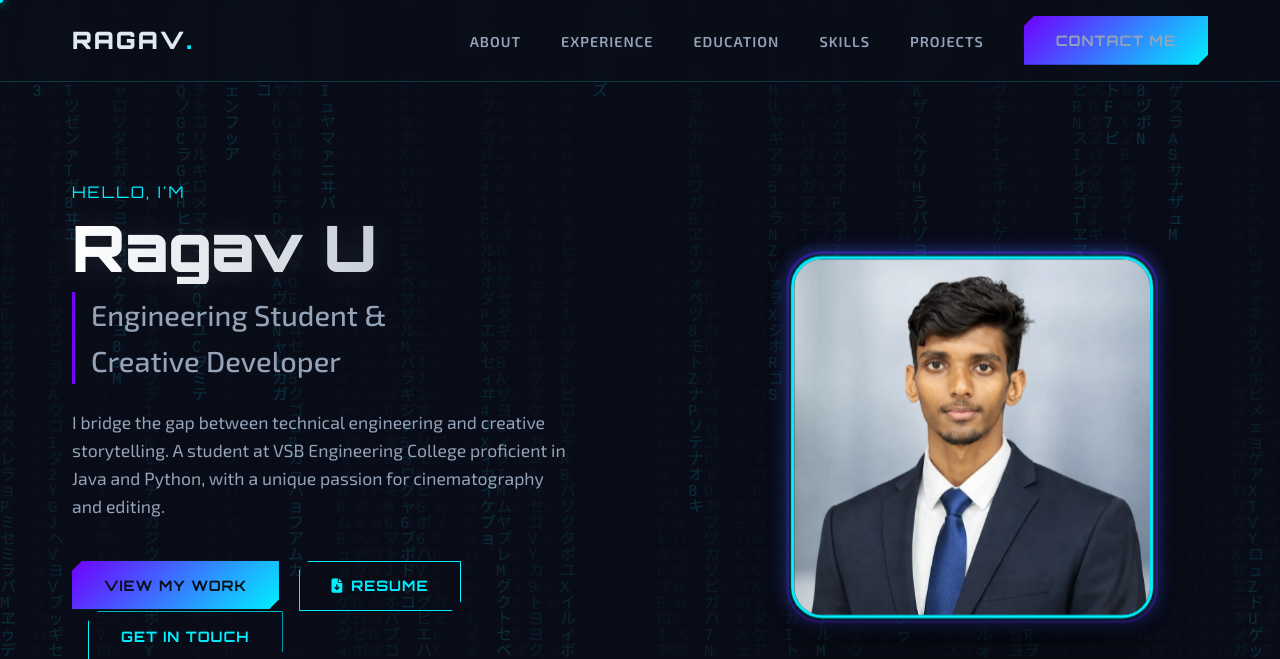
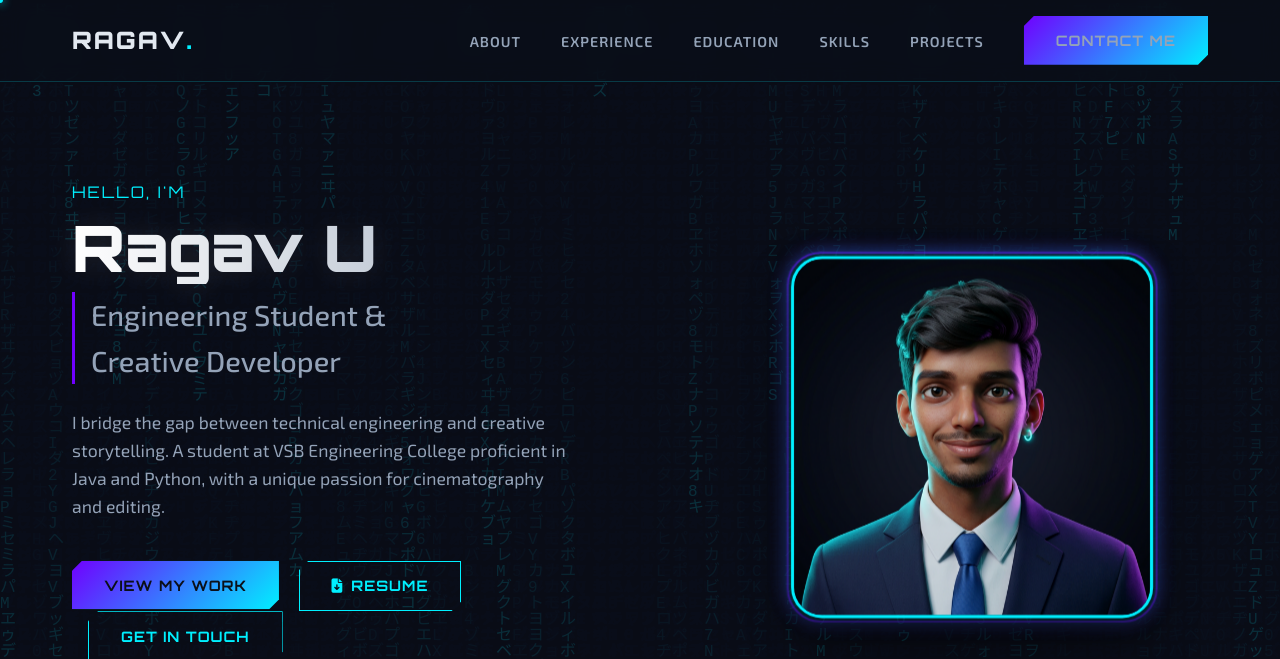
Before and after one commit to RagavU1430/portfolio, a plain HTML site: page index.html in a window 1280 px wide. Shown: the top 659 px of the page. Drawn offline with Linux system fonts and the light colour scheme.

Commit message:
Add custom 3D generated character avatar to profile

```diff
--- a/index.html
+++ b/index.html
@@ -68,7 +68,7 @@
             </div>
             <div class="hero-image-wrapper">
                 <div class="hero-image-placeholder" id="tilt-card">
-                    <img src="Ragav_Pic.png" alt="Ragav U" class="profile-img">
+                    <img src="Ragav_Avatar_3D.png" alt="Ragav U 3D Avatar" class="profile-img">
                 </div>
             </div>
         </div>
```
Also changed, not shown: Ragav_Avatar_3D.png (added).
